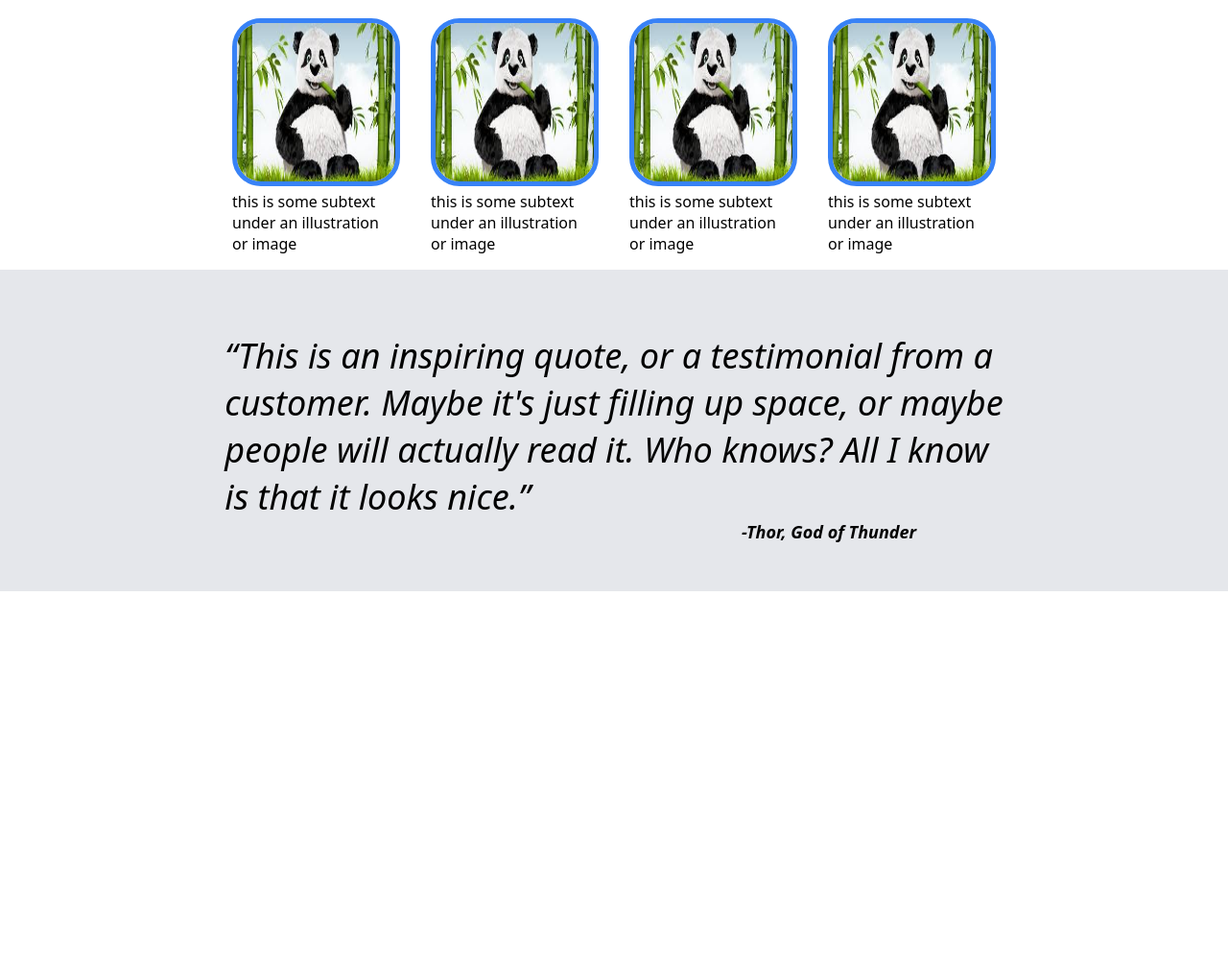
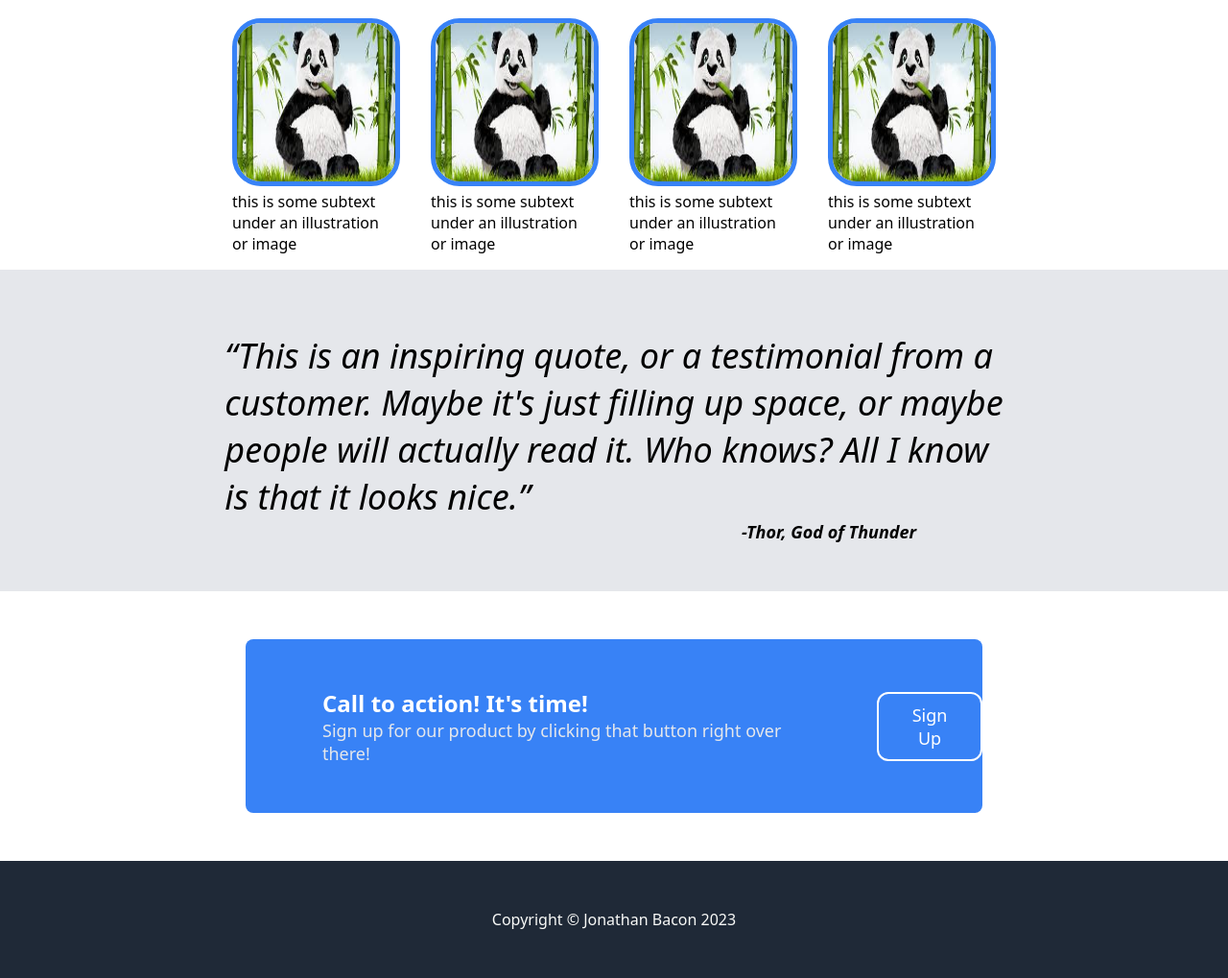
Before and after one commit to JMBacon/landing-page, a plain HTML site: page index.html in a window 1280 px wide. Shown: the part 447-1466 px from the top of the page at 96% size. Before the commit the page ends 1063 px from the top, so only its background shows below. Drawn offline with Linux system fonts and the light colour scheme.

Commit message:
Modify index.html Modify style.css

```diff
--- a/index.html
+++ b/index.html
@@ -48,7 +48,18 @@
         </div>
         <div class="qoute-item qoute-two"><cite>-Thor, God of Thunder</cite></div>
     </div>
-
-
+    <div class="action-container">
+            <div class="blue-container">
+                <div class="action-text"><h3>Call to action! It's time!</h3>
+                <p>Sign up for our product by clicking that button right over there!</p>
+                </div>
+                <div class="action-button"><button><a href="#">Sign Up</a></button></div>
+            </div>
+    </div>
+    <div class="footer-container">
+        <div class="footer-item">
+            <footer>Copyright &#169 Jonathan Bacon 2023</footer>
+        </div>
+    </div>
 </body>
 </html>
--- a/style.css
+++ b/style.css
@@ -6,10 +6,6 @@
     box-sizing: border-box;
     font-family: system-ui, -apple-system, BlinkMacSystemFont, 'Segoe UI', Roboto, Oxygen, Ubuntu, Cantarell, 'Open Sans', 'Helvetica Neue', sans-serif;
 }
-
-/* div {
-    border: red solid 1px;
-} */
 
 .header {
     display: flex;
@@ -175,3 +171,64 @@ margin-top: 15px;
     font-weight: bolder;
     font-size: 18px;
 }
+
+.action-container {
+    display: flex;
+    justify-content: center;
+}
+
+.blue-container {
+    background-color: #3882F6;
+    display: flex;
+    align-items: center;
+    border-radius: 8px;
+    margin: 50px;
+    width: 60%;
+}
+
+.action-text {
+    display: flex;
+    flex-direction: column;
+    padding: 0 30px;
+    margin: 50px;
+}
+
+.action-text h3 {
+    font-size: 24px;
+    color: white;
+}
+
+.action-text p {
+    font-size: 18px;
+    color: #E5E7EB;
+}
+
+.action-button {
+    display: flex;
+    align-items: center;
+    justify-content: center;
+}
+
+.action-button button {
+    background-color: #3882F6;
+    border: white solid 2px;
+    color: white;
+    text-decoration: none;
+    text-align: center;
+    font-size: 18px;
+    padding: 10px 24px;
+    border-radius: 12px;
+}
+
+.action-button button a {
+    text-decoration: none;
+    color: white;
+}
+
+.footer-container {
+    display: flex;
+    justify-content: center;
+    background-color: #1F2937;
+    color:#F9FAF8;
+    padding: 50px;
+}
```
